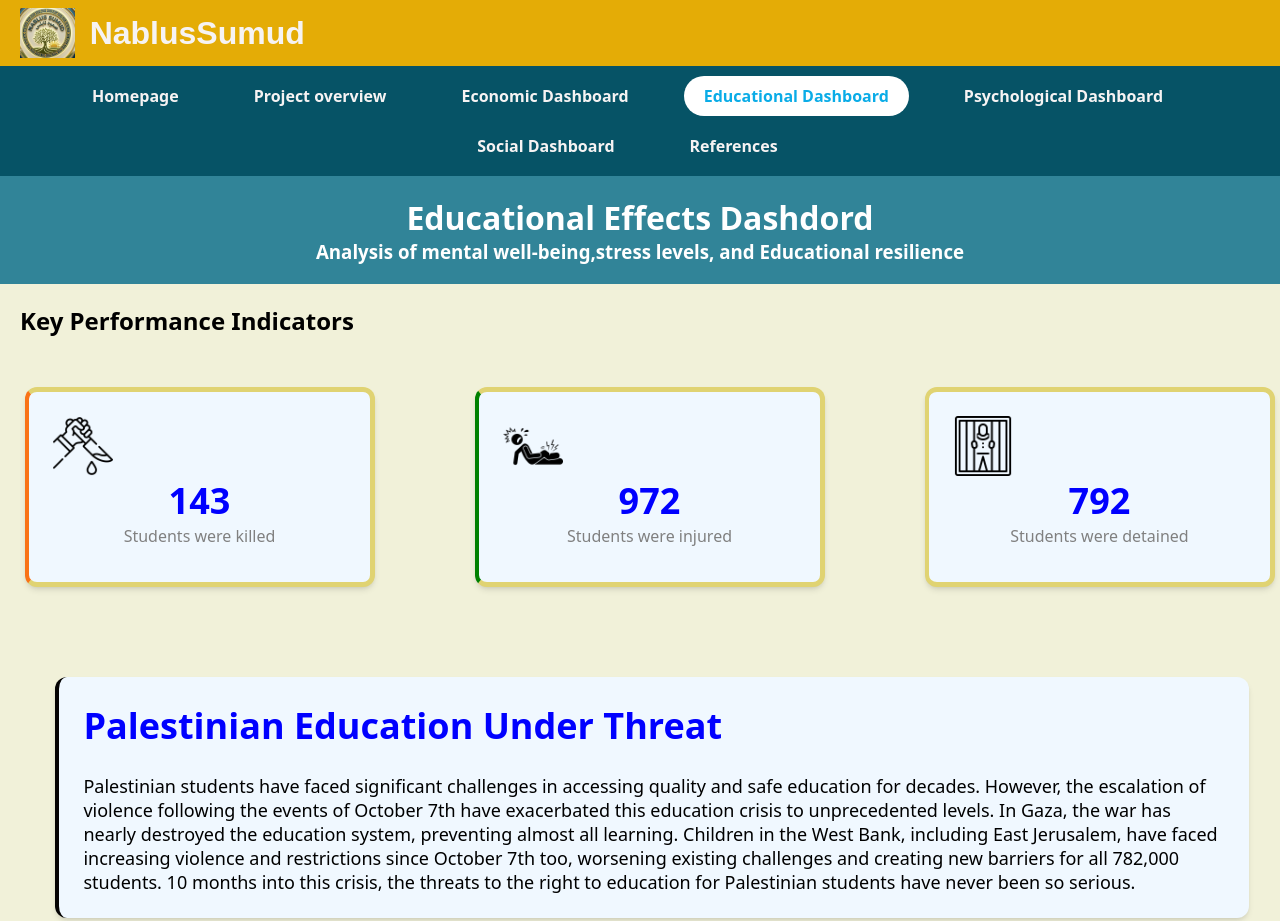
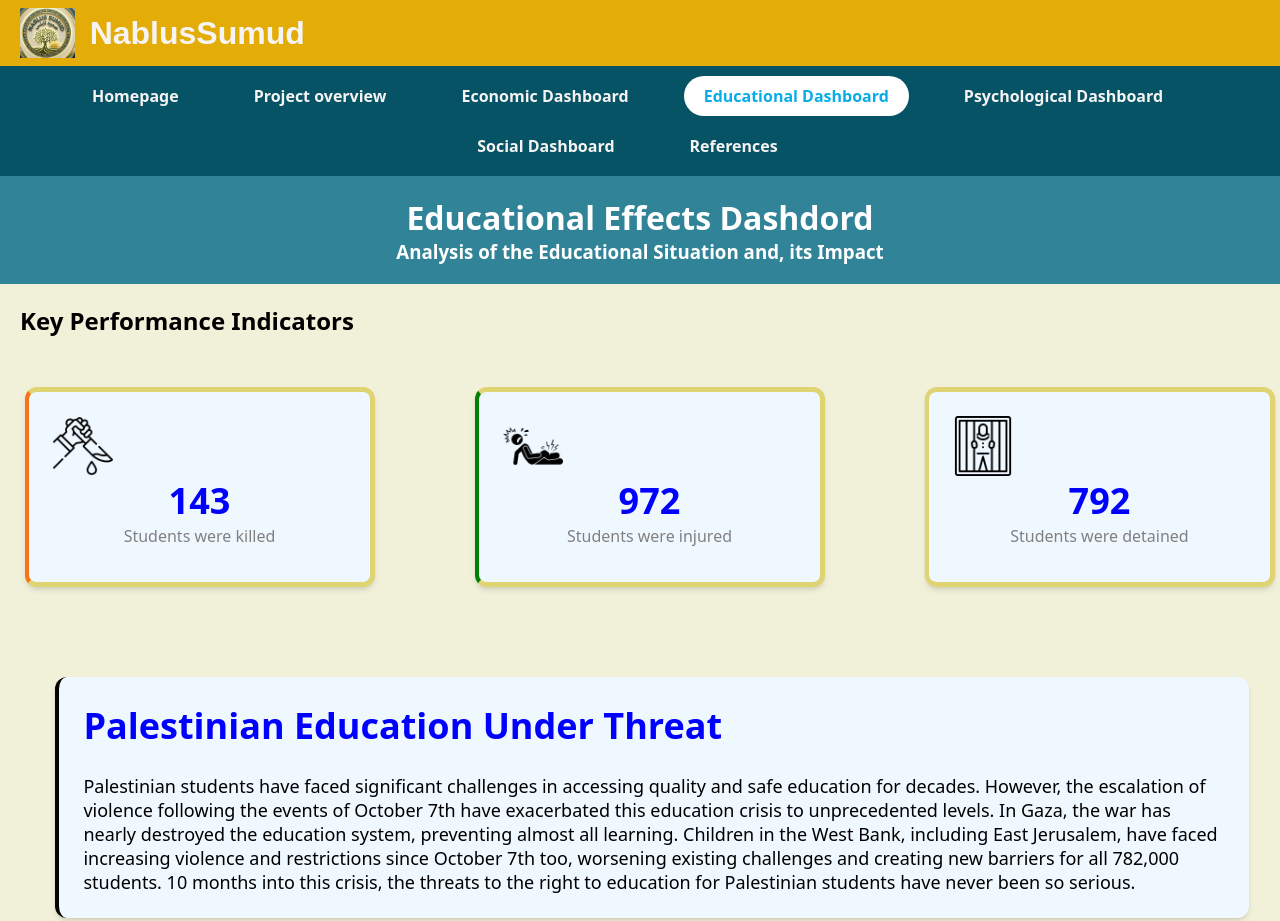
Before and after one commit to tala-hammad/web-project1, a website: page public/Educationalpage.html in a window 1280 px wide. Shown: the top 921 px of the page. Drawn offline with Linux system fonts and the light colour scheme.

Commit message:
Update Educationalpage.html

```diff
--- a/public/Educationalpage.html
+++ b/public/Educationalpage.html
@@ -27,7 +27,7 @@
     </header>
     <div class="main-title">
     <h1>Educational Effects Dashdord</h1>
-    <h3>Analysis of mental well-being,stress levels, and Educational resilience</h3>
+    <h3>Analysis of the Educational Situation and, its Impact</h3>
    </div>
    <div class="submain-title">
     <h2><strong>Key Performance Indicators</strong></h2>
```
